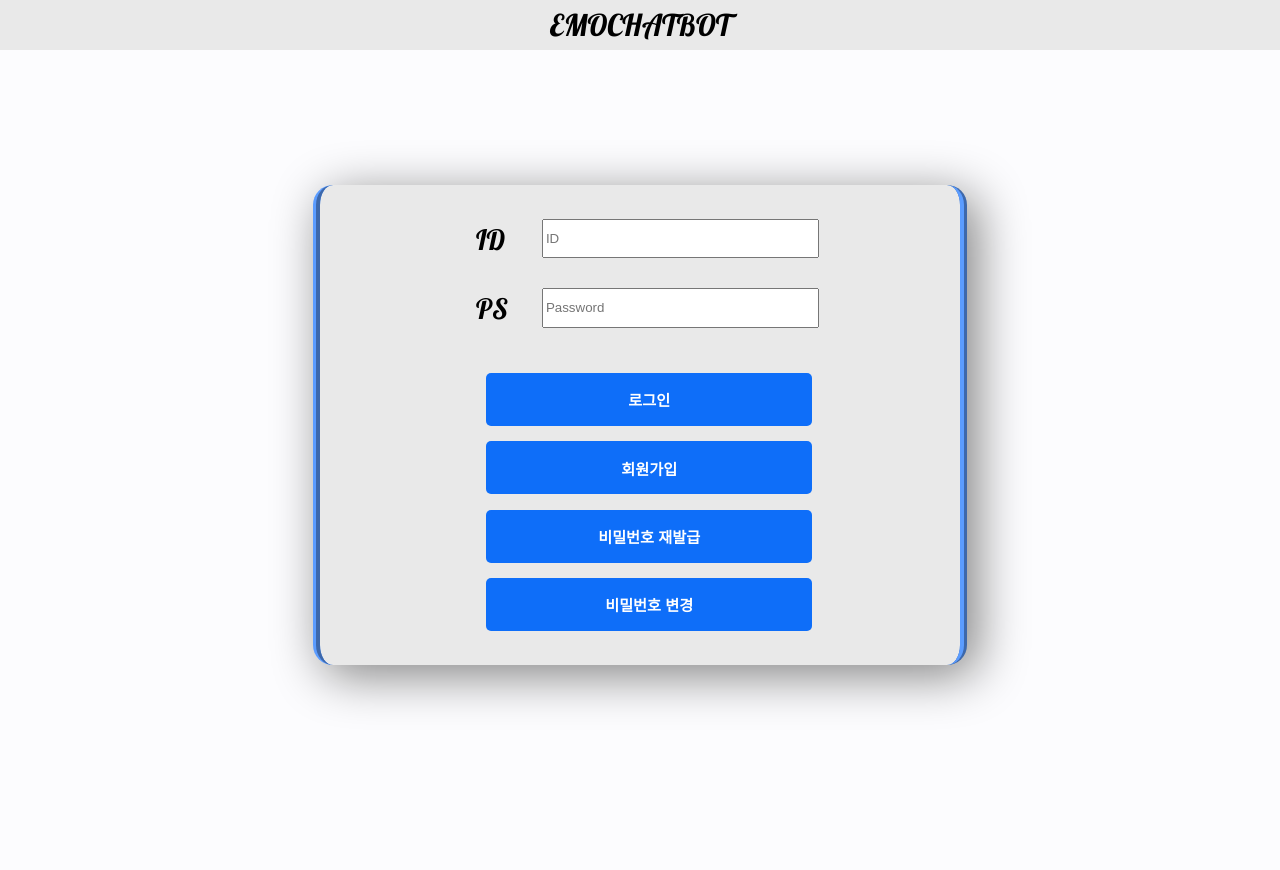
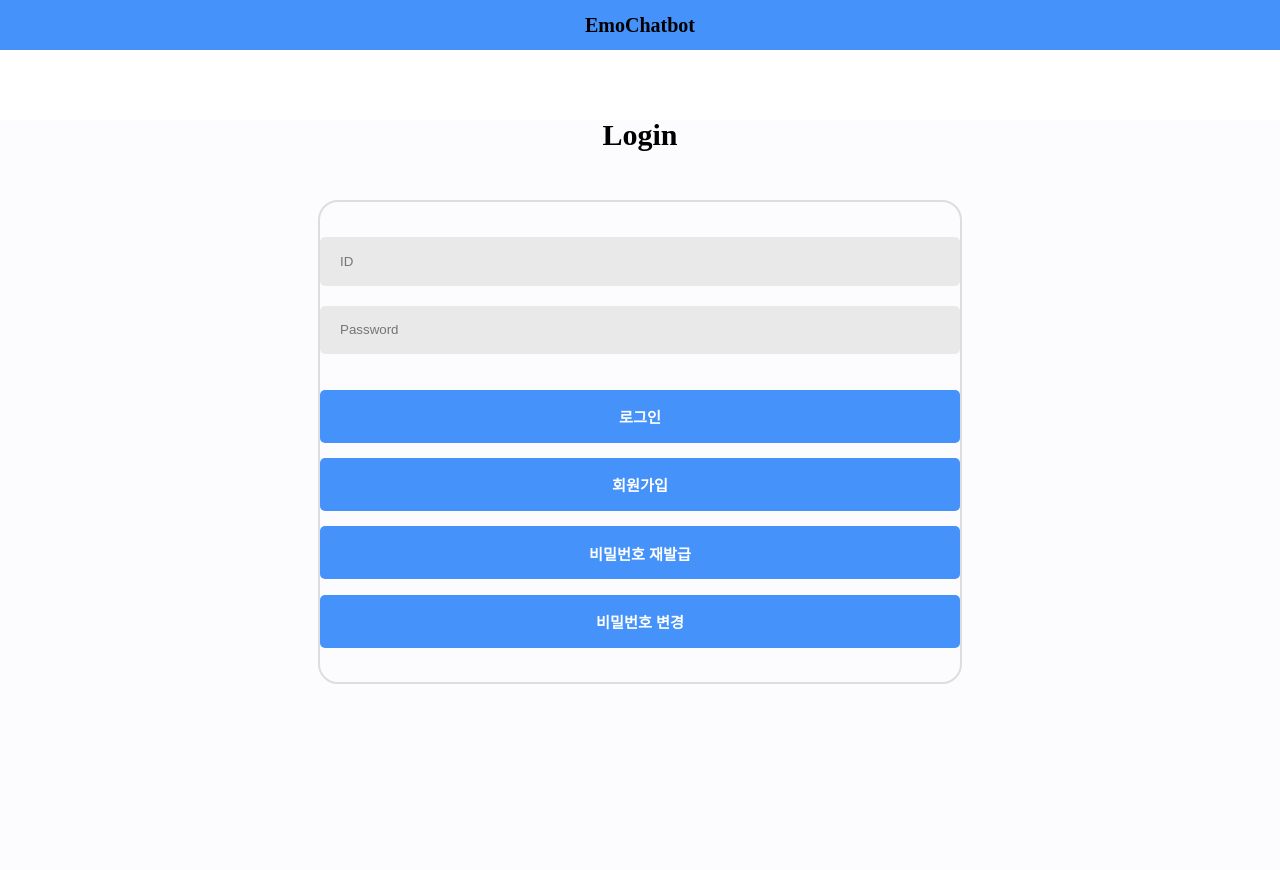
Before and after one commit to BBIYAC/EmoChatbot, a Django app: page / in a window 1280 px wide. Before the commit the page ends 706 px from the top, so only its background shows below. Run offline with Django 3.2, Linux system fonts and the light colour scheme.

Commit message:
Modify Login page

```diff
--- a/login/templates/login.html
+++ b/login/templates/login.html
@@ -12,17 +12,18 @@
 </head>
 <body>
     <div class="nav">
-        <li><a href="/">EMOCHATBOT</a></li>
+        <li><a href="/">EmoChatbot</a></li>
     </div>
     <main>
+        <div class='login-title'>Login</div>
         <section class="login-section">
             <div class="login-section-inside">
                 <div class="input-section">
-                    <h4>ID</h4>
+                    {% comment %} <h4>ID</h4> {% endcomment %}
                     <input type="text" placeholder="ID" id="id">
                 </div>
                 <div class="input-section">
-                    <h4>PS</h4>
+                    {% comment %} <h4>PW</h4> {% endcomment %}
                     <input type="password" placeholder="Password" id="ps">
                 </div>
                 <div class="button-section">
--- a/static/Login/login/login.css
+++ b/static/Login/login/login.css
@@ -8,11 +8,12 @@ a:hover { color: none; text-decoration: none;}
     width: 100%;
     height: 50px;
     z-index: 999;
-    box-shadow: 2px 2px 20px gray;
+    /* box-shadow: 2px 2px 20px gray; */
     display: flex;
-    background-color: #e9e9e9;
-    font-family: 'Lobster', cursive;
-    font-size: 30px;
+    background-color: #4492FA;
+    /* font-family: 'Lobster', cursive; */
+    font-size: 20px;
+    font-weight: bold;
 }
 li{
     position: relative;
@@ -31,43 +32,53 @@ main{
     background-color: #fcfcfe;
 }
 
+.login-title{
+    margin: 70px auto 50px;
+    font-weight: bold;
+    font-size: 30px;
+    text-align: center;
+}
+
 .login-section{
-    position: relative;
+    /* position: relative;
     top: 50%;
     left: 50%;
-    transform: translate(-50%,-50%);
+    transform: translate(-50%,-50%); */
     width: 40em;
-    border-left: 2mm ridge #5b9cff;
-    border-right: 2mm ridge #5b9cff;
+    /* border-left: 2mm ridge #5b9cff;
+    border-right: 2mm ridge #5b9cff; */
     height: 30em;
-    box-shadow: 10px 10px 50px gray;
+    /* box-shadow: 10px 10px 50px gray; */
     border-radius: 20px;
-    background-color: #e9e9e9
+    border: 2px solid #ddd;
+    /* background-color: #e9e9e9; */
+    margin: auto;
 }
 
 .login-section-inside{
-    position: relative;
+    /* position: relative;
     width: 60%;
     height: 90%;
     top: 50%;
     left: 50%;
-    transform: translate(-50%,-50%);
-    display: flex;
-    flex-direction: column;
-    justify-content: center;
+    transform: translate(-50%,-50%); */
+    /* display: flex; */
+    /* flex-direction: column;
+    justify-content: center; */
     /* background-color: yellow; */
+    margin: 35px auto;
 }
 
 .input-section{
     display: flex;
     justify-content: space-between;
     width: 100%;
-    margin-bottom: 30px;
-    font-family: 'Lobster', cursive;
+    margin-bottom: 20px;
+    /* font-family: 'Lobster', cursive; */
     height: fit-content;
 }
 .input-section h4{
-    font-size: 1.75rem;
+    font-size: 1.25rem;
     /* background-color: teal; */
     height: fit-content;
     top: 50%;
@@ -76,25 +87,25 @@ main{
 }
 
 .input-section input{
-    width: 70%;
-    height: 2.5em;
-    margin-right: 1em;
+    width: 100%;
+    height: 3.5em;
+    /* margin-right: 1em; */
+    background-color: #e9e9e9;
+    border-radius: 5px;
+    outline-style: none;
+    border:0;
+    padding-left: 20px;
 }
-
-/* .button-section{
-    margin-top: 0 em;
-} */
 
 .button-section input{
     cursor: pointer;
-    width: 85%;
+    width: 100%;
     height: 3.5em;
     margin-top: 1em;
-    margin-left: 2.5em;
-    margin-right: 2.5em;
+    /* margin-left: 1.5em; */
     font-size: 0.95rem;
     font-weight: 900;
-    background-color: #0e6ef9;
+    background-color: #4492FA;
     border:none;
     border-radius: 5px;
     color: white;
```
